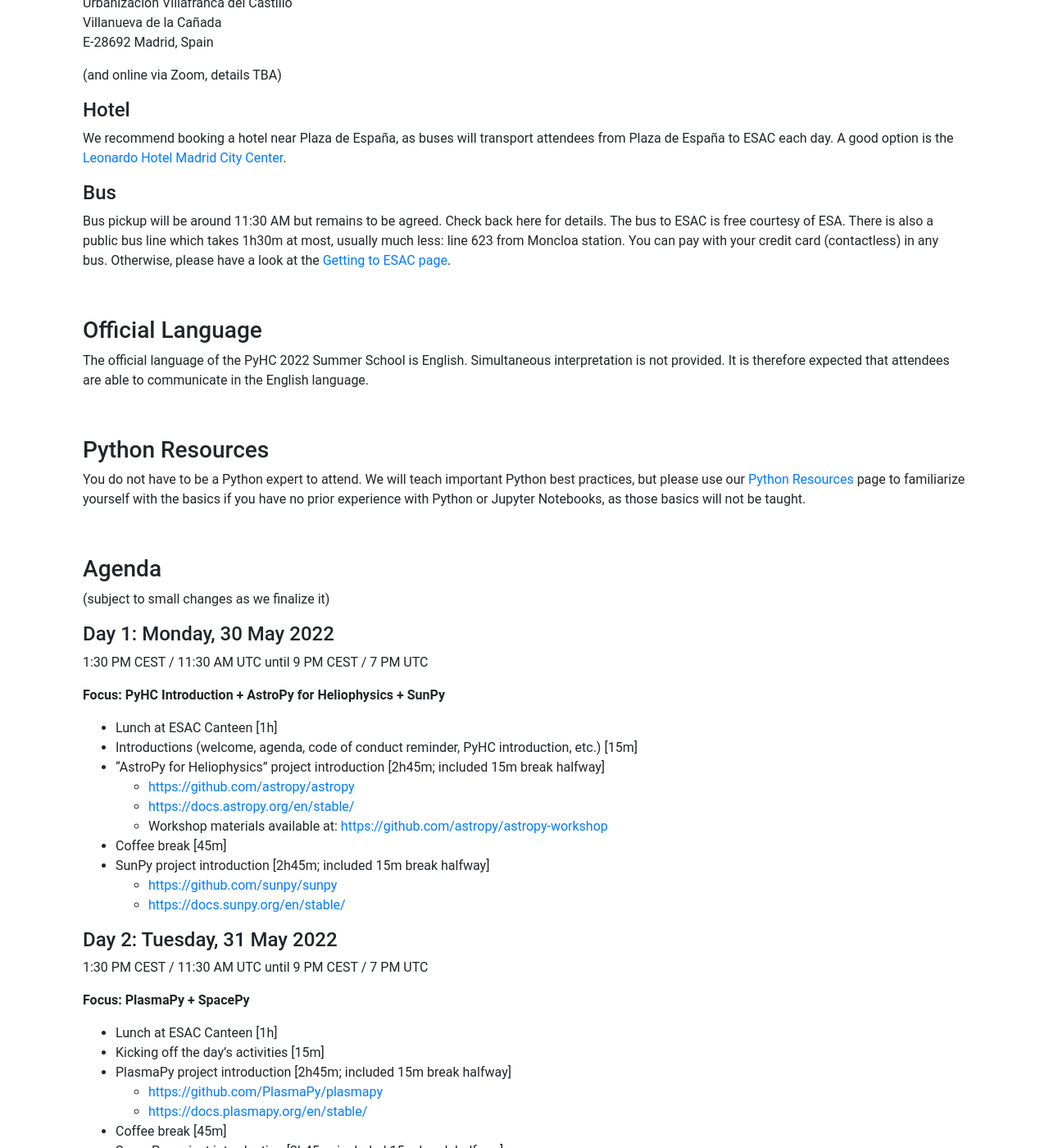
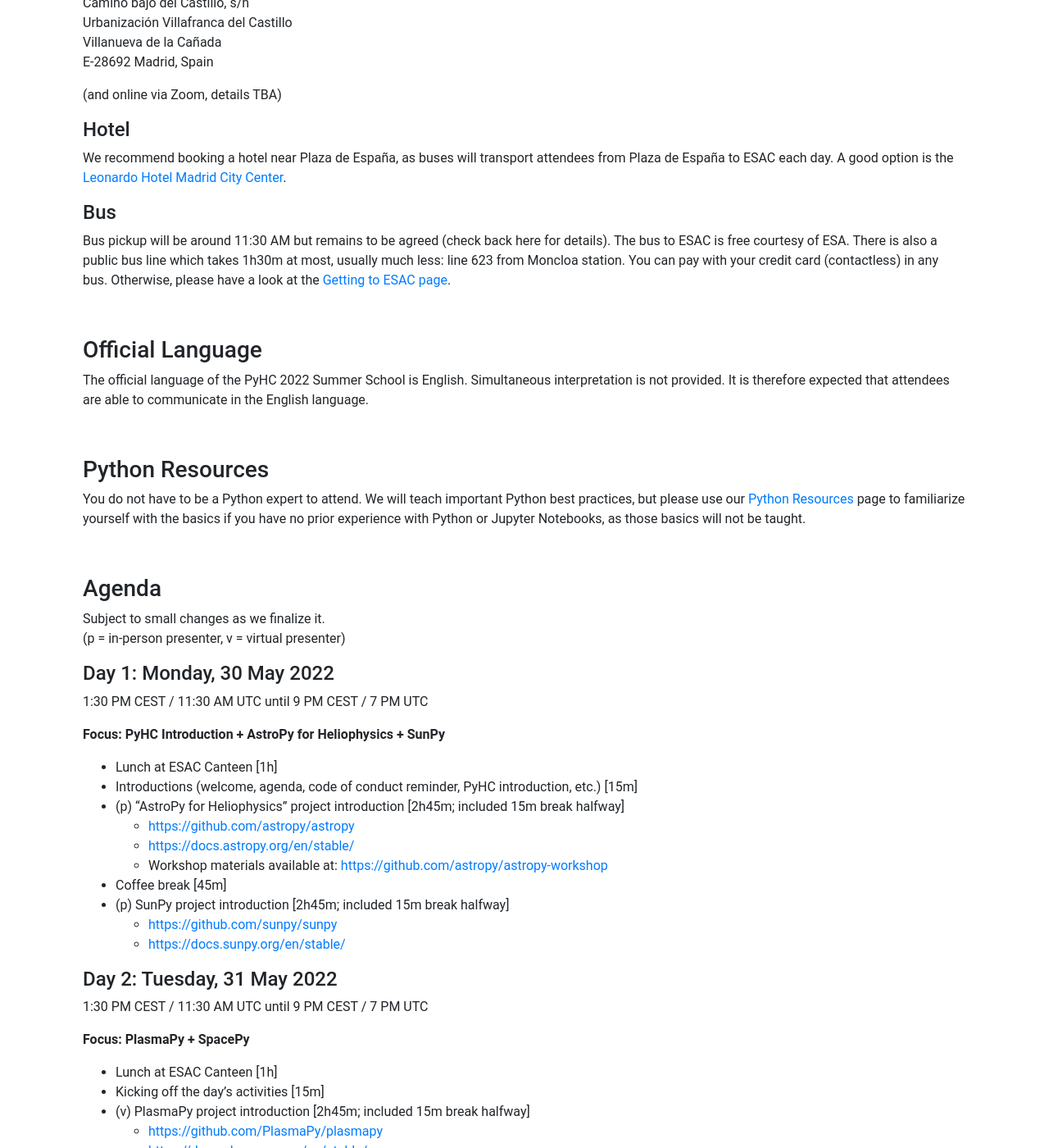
Before and after one commit to heliophysicsPy/heliophysicsPy.github.io, a Jekyll site: the page built from _pages/meetings/summer_school.md, in a window 1280 px wide and 1400 px high, scrolled down 1209 px. Shown: the whole window at 82% size. Built offline with Jekyll 4.4.1, drawn with Linux system fonts in a browser that asks for light colours; nearby versions of some CDN libraries; some of the changed text lies outside the part shown.

Commit message:
Add in-person/virtual info

```diff
--- a/_pages/meetings/summer_school.md
+++ b/_pages/meetings/summer_school.md
@@ -23,7 +23,7 @@
 <br>
 
 ### Location
-Rooms D1-D2, D building
+Rooms D1-D2, D building<br>
 European Space Astronomy Centre (ESAC)<br>
 Camino bajo del Castillo, s/n<br>
 Urbanización Villafranca del Castillo<br>
@@ -36,7 +36,7 @@
 We recommend booking a hotel near Plaza de España, as buses will transport attendees from Plaza de España to ESAC each day. A good option is the [Leonardo Hotel Madrid City Center](https://www.leonardo-hotels.es/madrid/leonardo-hotel-madrid-city-center).
 
 #### Bus
-Bus pickup will be around 11:30 AM but remains to be agreed. Check back here for details. The bus to ESAC is free courtesy of ESA. There is also a public bus line which takes 1h30m at most, usually much less: line 623 from Moncloa station. You can pay with your credit card (contactless) in any bus. Otherwise, please have a look at the [Getting to ESAC page](https://www.esa.int/About_Us/ESAC/Getting_to_ESAC).
+Bus pickup will be around 11:30 AM but remains to be agreed (check back here for details). The bus to ESAC is free courtesy of ESA. There is also a public bus line which takes 1h30m at most, usually much less: line 623 from Moncloa station. You can pay with your credit card (contactless) in any bus. Otherwise, please have a look at the [Getting to ESAC page](https://www.esa.int/About_Us/ESAC/Getting_to_ESAC).
 
 
 <br>
@@ -52,19 +52,21 @@
 <br>
 
 ### Agenda
-(subject to small changes as we finalize it)
+Subject to small changes as we finalize it.<br>
+(p = in-person presenter, v = virtual presenter)
+
 #### Day 1: Monday, 30 May 2022
 1:30 PM CEST / 11:30 AM UTC until 9 PM CEST / 7 PM UTC
 
 **Focus: PyHC Introduction + AstroPy for Heliophysics + SunPy**
  - Lunch at ESAC Canteen [1h]
  - Introductions (welcome, agenda, code of conduct reminder, PyHC introduction, etc.) [15m]
- - “AstroPy for Heliophysics” project introduction [2h45m; included 15m break halfway]
+ - (p) “AstroPy for Heliophysics” project introduction [2h45m; included 15m break halfway]
     - [https://github.com/astropy/astropy](https://github.com/astropy/astropy)
     - [https://docs.astropy.org/en/stable/](https://docs.astropy.org/en/stable/)
     - Workshop materials available at: [https://github.com/astropy/astropy-workshop](https://github.com/astropy/astropy-workshop)
  - Coffee break [45m]
- - SunPy project introduction [2h45m; included 15m break halfway]
+ - (p) SunPy project introduction [2h45m; included 15m break halfway]
     - [https://github.com/sunpy/sunpy](https://github.com/sunpy/sunpy )
     - [https://docs.sunpy.org/en/stable/](https://docs.sunpy.org/en/stable/)
 
@@ -74,11 +76,11 @@
 **Focus: PlasmaPy + SpacePy**
  - Lunch at ESAC Canteen [1h]
  - Kicking off the day’s activities [15m]
- - PlasmaPy project introduction [2h45m; included 15m break halfway]
+ - (v) PlasmaPy project introduction [2h45m; included 15m break halfway]
     - [https://github.com/PlasmaPy/plasmapy](https://github.com/PlasmaPy/plasmapy)
     - [https://docs.plasmapy.org/en/stable/](https://docs.plasmapy.org/en/stable/)
  - Coffee break [45m]
- - SpacePy project introduction [2h45m; included 15m break halfway]
+ - (v) SpacePy project introduction [2h45m; included 15m break halfway]
     - [https://github.com/spacepy/spacepy](https://github.com/spacepy/spacepy)
     - [https://spacepy.github.io/](https://spacepy.github.io/)
 
@@ -87,7 +89,7 @@
 
 **Focus: HAPI + Group Outing**
  - Lunch at ESAC Canteen [1h]
- - HAPI project introduction [3h15m; included 15m break halfway]
+ - (p) HAPI project introduction [3h15m; included 15m break halfway]
     - An intro for software-centric scientists who want to use HAPI data in their analyses
     - A session for science-minded developers who want to serve HAPI data or incorporate it into their analyses
         - [https://github.com/hapi-server/client-python](https://github.com/hapi-server/client-python)
@@ -101,11 +103,11 @@
 **Focus: pySPEDAS + pysat**
  - Lunch at ESAC Canteen [1h]
  - Kicking off the day’s activities [15m]
- - pysat project introduction [2h45m; included 15m break halfway]
+ - (p) pysat project introduction [2h45m; included 15m break halfway]
     - [https://github.com/pysat/pysat](https://github.com/pysat/pysat)
     - [https://pysat.readthedocs.io/en/latest/](https://pysat.readthedocs.io/en/latest/)
  - Coffee break [45m]
- - pySPEDAS project introduction [2h45m; included 15m break halfway]
+ - (v) pySPEDAS project introduction [2h45m; included 15m break halfway]
     - [https://github.com/spedas/pyspedas](https://github.com/spedas/pyspedas)
     - [https://pyspedas.readthedocs.io/en/latest/](https://pyspedas.readthedocs.io/en/latest/)
 
@@ -114,22 +116,22 @@
 
 **Focus: Kamodo + Additional PyHC Packages + Python Learning Session + Wrap Up**
  - Kicking off the day’s activities [15m]
- - Kamodo project introduction [2h45m; included 15m break halfway]
+ - (p) Kamodo project introduction [2h45m; included 15m break halfway]
     - [https://github.com/nasa/Kamodo](https://github.com/nasa/Kamodo)
     - [https://ccmc.gsfc.nasa.gov/Kamodo/](https://ccmc.gsfc.nasa.gov/Kamodo/)
  - Coffee break [45m]
  - Project Potpourri [1h45m; included 15m breaks between presentations]
-    - Speasy (formally AmdaPy) project introduction [30m]
+    - (p) Speasy (formally AmdaPy) project introduction [30m]
        - [https://pypi.org/project/speasy/](https://pypi.org/project/speasy/), [https://github.com/SciQLop/speasy](https://github.com/SciQLop/speasy)
        - [https://speasy.readthedocs.io/en/stable/](https://speasy.readthedocs.io/en/stable/)
-    - OMMBV project introduction [30m]
+    - (p) OMMBV project introduction [30m]
        - [https://github.com/rstoneback/OMMBV](https://github.com/rstoneback/OMMBV)
        - [https://ommbv.readthedocs.io/en/latest/?badge=latest](https://ommbv.readthedocs.io/en/latest/?badge=latest)
     - TBD [30m]
  - Python learning session [1h30m]
-    - Configuring and using PyHC packages locally
+    - (p) Configuring and using PyHC packages locally
        - Installing how to’s, basic commands, etc.
-    - Python testing
+    - (v) Python testing
        - Intro to testing in Python and best practices for testing
        - Comprised of a pytest tutorial combined with a discussion on best practices for testing scientific software
  - Wrap up [30m]
```
